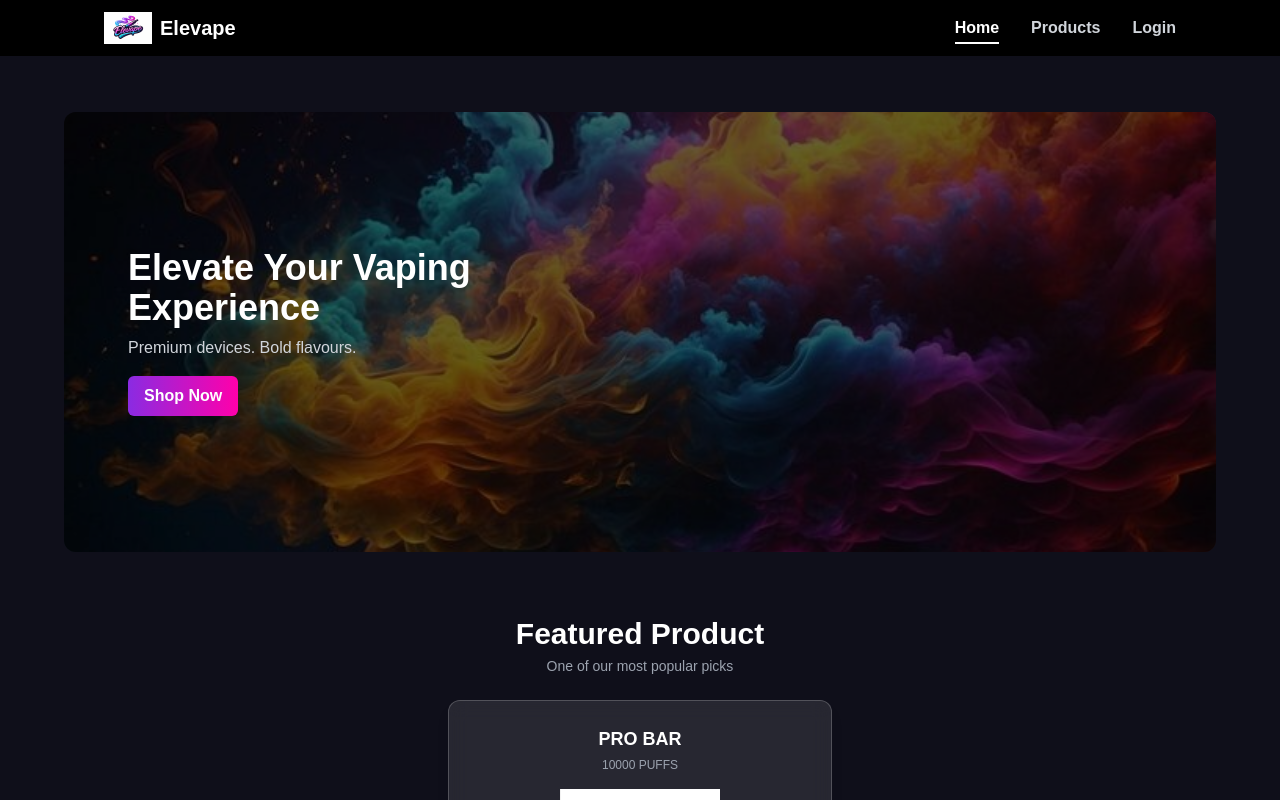
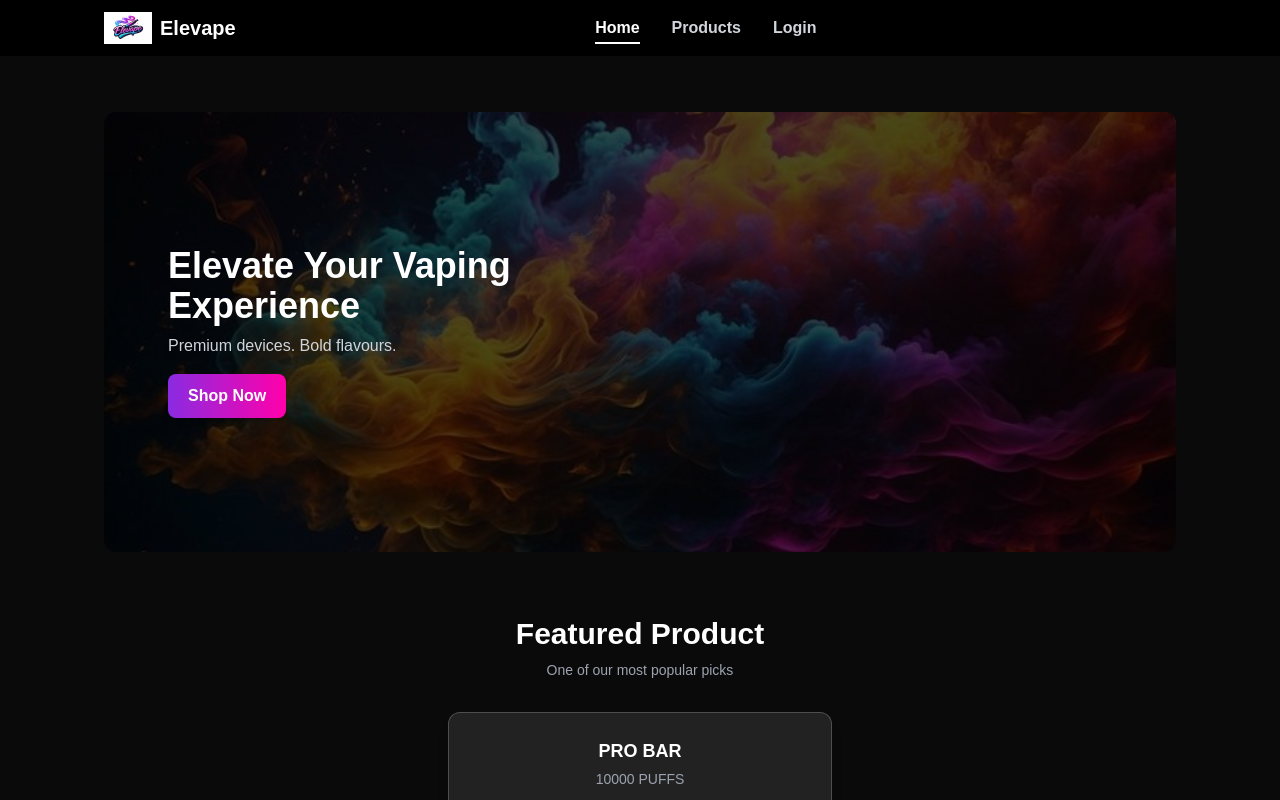
Before and after one commit to Limpaso-dev/ELEVAPE, a React (Vite) app in the folder frontend/: page / in a window 1280 px wide. Both pictures are taken after a click on the button "Yes". Shown: the top 800 px of the page. Built offline with nearby package versions, Linux system fonts and the light colour scheme; no server answers.

Commit message:
feat: add persistent cart icon with badge and enable back button on products page

```diff
--- a/frontend/package.json
+++ b/frontend/package.json
@@ -12,6 +12,7 @@
   "dependencies": {
     "axios": "^1.14.0",
     "framer-motion": "^12.38.0",
+    "lucide-react": "^1.8.0",
     "react": "^19.2.4",
     "react-dom": "^19.2.4",
     "react-router-dom": "^7.14.0"
--- /dev/null
+++ b/frontend/src/components/BackButton.jsx
@@ -0,0 +1,23 @@
+import { useNavigate } from "react-router-dom";
+import { ArrowLeft } from "lucide-react";
+
+export default function BackButton({ label = "Back" }) {
+  const navigate = useNavigate();
+
+  return (
+    <button
+      onClick={() => {
+        if (window.history.length > 1) navigate(-1);
+        else navigate("/");
+      }}
+      className="flex items-center gap-2 text-sm sm:text-base px-3 py-1.5 rounded-md
+                 bg-white/5 hover:bg-white/10
+                 text-gray-400 hover:text-white
+                 transition-all duration-200
+                 hover:translate-x-1 active:scale-95"
+    >
+      <ArrowLeft size={18} />
+      {label}
+    </button>
+  );
+}
--- a/frontend/src/components/MainLayout.jsx
+++ b/frontend/src/components/MainLayout.jsx
@@ -1,17 +1,44 @@
-import { Outlet } from "react-router-dom";
+import { Outlet, useLocation } from "react-router-dom";
 import Navbar from "../components/Navbar";
 import Footer from "../components/Footer";
+import BackButton from "../components/BackButton";
 
 export default function MainLayout() {
+  const location = useLocation();
+
+  // 🔥 Pages where back button makes sense
+  const showBackButton = [
+    "/cart",
+    "/products",
+    "/checkout",
+    "/orders",
+    "/login",
+    "/register",
+    "/forgot-password",
+  ].includes(location.pathname);
+
   return (
-    <div className="flex flex-col min-h-screen bg-dark text-white">
+    <div className="flex flex-col min-h-screen bg-[#0a0a0a] text-white">
 
       {/* NAVBAR */}
       <Navbar />
 
       {/* MAIN CONTENT */}
-      <main className="flex-grow pt-28 px-6 md:px-16 max-w-7xl mx-auto w-full">
-        <Outlet />
+      <main className="flex-grow pt-24 sm:pt-28">
+
+        {/* GLOBAL CONTAINER */}
+        <div className="max-w-6xl mx-auto px-4 sm:px-6 md:px-10 w-full">
+
+          {/* 🔙 BACK BUTTON (CONDITIONAL) */}
+          {showBackButton && (
+            <div className="mb-4">
+              <BackButton />
+            </div>
+          )}
+
+          <Outlet />
+        </div>
+
       </main>
 
       {/* FOOTER */}
--- a/frontend/src/pages/Cart.jsx
+++ b/frontend/src/pages/Cart.jsx
@@ -2,6 +2,7 @@ import { useCart } from "../context/CartContext";
 import { useNavigate } from "react-router-dom";
 import { useEffect } from "react";
 import { BASE_URL } from "../services/api";
+import BackButton from "../components/BackButton";
 
 export default function Cart() {
   const {
--- a/frontend/src/pages/Checkout.jsx
+++ b/frontend/src/pages/Checkout.jsx
@@ -1,6 +1,7 @@
 import { useState } from "react";
 import { useCart } from "../context/CartContext";
 import { API } from "../services/api";
+import BackButton from "../components/BackButton";
 
 export default function Checkout() {
   const { cart } = useCart();
--- a/frontend/src/pages/Home.jsx
+++ b/frontend/src/pages/Home.jsx
@@ -3,34 +3,34 @@ import { motion } from "framer-motion";
 
 export default function Home() {
   return (
-    <div className="w-full space-y-12 md:space-y-16">
+    <div className="w-full bg-[#0a0a0a] text-white space-y-12 md:space-y-16">
 
       {/* ================= HERO ================= */}
-      <section className="relative w-full h-[28vh] sm:h-[35vh] md:h-[45vh] lg:h-[55vh] overflow-hidden rounded-xl">
+      <section className="relative w-full h-[48vh] sm:h-[35vh] md:h-[45vh] lg:h-[55vh] overflow-hidden rounded-xl">
         <img
           src="/images/hero.jpeg"
           alt="hero"
           className="w-full h-full object-cover"
         />
 
-        <div className="absolute inset-0 bg-black/60 flex items-center">
+        <div className="absolute inset-0 bg-black/70 flex items-center">
           <div className="w-full px-4 sm:px-6 md:px-10 lg:px-16">
             <motion.div
               initial={{ opacity: 0, y: 30 }}
               animate={{ opacity: 1, y: 0 }}
               transition={{ duration: 0.6 }}
-              className="text-white max-w-xs sm:max-w-sm md:max-w-md"
+              className="max-w-xs sm:max-w-sm md:max-w-md"
             >
               <h1 className="text-lg sm:text-2xl md:text-4xl font-bold leading-tight">
                 Elevate Your Vaping Experience
               </h1>
 
-              <p className="mt-2 text-xs sm:text-sm md:text-base text-gray-300">
+              <p className="mt-2 text-sm md:text-base text-gray-300">
                 Premium devices. Bold flavours.
               </p>
 
               <Link to="/products">
-                <button className="mt-4 bg-gradient-to-r from-primary to-secondary px-4 py-2 rounded-md text-xs sm:text-sm md:text-base font-semibold hover:opacity-90 transition">
+                <button className="mt-4 bg-gradient-to-r from-primary to-secondary px-5 py-2.5 rounded-lg text-sm md:text-base font-semibold shadow-md hover:scale-105 transition">
                   Shop Now
                 </button>
               </Link>
@@ -40,38 +40,38 @@ export default function Home() {
       </section>
 
       {/* ================= FEATURED PRODUCT ================= */}
-      <section className="text-center px-2 sm:px-4">
-        <h2 className="text-lg sm:text-2xl md:text-3xl font-bold">
+      <section className="text-center px-4 sm:px-6 md:px-10 max-w-6xl mx-auto">
+        <h2 className="text-xl sm:text-2xl md:text-3xl font-bold">
           Featured Product
         </h2>
 
-        <p className="text-gray-400 text-xs sm:text-sm mt-1">
+        <p className="text-gray-400 text-sm mt-2">
           One of our most popular picks
         </p>
 
-        <div className="mt-6 flex justify-center">
-          <div className="glass border border-white/10 rounded-xl px-4 sm:px-6 md:px-8 py-6 w-full max-w-xs sm:max-w-sm flex flex-col items-center text-center shadow-lg hover:shadow-xl transition">
+        <div className="mt-8 flex justify-center">
+          <div className="glass border border-white/10 rounded-xl px-5 sm:px-6 md:px-8 py-6 w-full max-w-sm flex flex-col items-center text-center shadow-lg hover:shadow-2xl hover:-translate-y-1 transition">
 
-            <h3 className="text-base sm:text-lg font-semibold text-white">
+            <h3 className="text-base sm:text-lg font-semibold">
               PRO BAR
             </h3>
 
-            <p className="text-gray-400 text-xs mt-1">
+            <p className="text-gray-400 text-sm mt-1">
               10000 PUFFS
             </p>
 
             <img
               src="/images/PRO BAR.png"
               alt="PRO BAR"
-              className="mt-4 w-[90px] sm:w-[120px] md:w-[160px] object-contain"
+              className="mt-5 w-[120px] sm:w-[150px] md:w-[180px] object-contain"
             />
 
-            <p className="text-gray-400 text-xs sm:text-sm mt-3 leading-relaxed px-1">
+            <p className="text-gray-400 text-sm mt-4 leading-relaxed">
               Smooth, long-lasting vape with consistent flavour performance.
             </p>
 
             <Link to="/products">
-              <button className="mt-4 bg-gradient-to-r from-primary to-secondary px-4 py-2 rounded-md text-xs sm:text-sm font-semibold hover:opacity-90 transition">
+              <button className="mt-5 bg-gradient-to-r from-primary to-secondary px-5 py-2.5 rounded-lg text-sm font-semibold hover:scale-105 transition">
                 View Products
               </button>
             </Link>
@@ -80,12 +80,12 @@ export default function Home() {
       </section>
 
       {/* ================= ABOUT ================= */}
-      <section className="text-center px-2 sm:px-4 pb-6 sm:pb-10 md:pb-12">
-        <h2 className="text-lg sm:text-2xl md:text-3xl font-bold">
-          Elevape Australia — Premium Vaping
+      <section className="text-center px-4 sm:px-6 md:px-10 pb-10 md:pb-14 max-w-4xl mx-auto">
+        <h2 className="text-xl sm:text-2xl md:text-3xl font-bold">
+          Elevape — Premium Vaping
         </h2>
 
-        <p className="mt-4 text-gray-400 max-w-xs sm:max-w-md md:max-w-xl mx-auto text-xs sm:text-sm md:text-base leading-relaxed">
+        <p className="mt-4 text-gray-400 text-sm sm:text-base leading-relaxed">
           Elevape offers high-quality vaping devices built for performance and
           bold flavour experiences. Whether you're new or experienced, enjoy
           smooth blends and a seamless shopping experience.
--- a/frontend/src/pages/Login.jsx
+++ b/frontend/src/pages/Login.jsx
@@ -1,6 +1,7 @@
 import { useState } from "react";
 import { useNavigate } from "react-router-dom";
 import { API } from "../services/api";
+import BackButton from "../components/BackButton";
 
 function Login() {
   const [form, setForm] = useState({});
--- a/frontend/src/pages/MyOrders.jsx
+++ b/frontend/src/pages/MyOrders.jsx
@@ -1,5 +1,6 @@
 import { useEffect, useState } from "react";
 import API from "../services/api";
+import BackButton from "../components/BackButton";
 
 export default function MyOrders() {
   const [orders, setOrders] = useState([]);
--- a/frontend/src/pages/Products.jsx
+++ b/frontend/src/pages/Products.jsx
@@ -2,6 +2,7 @@ import { useEffect, useState } from "react";
 import { useNavigate } from "react-router-dom";
 import { useCart } from "../context/CartContext";
 import { API, BASE_URL } from "../services/api";
+import BackButton from "../components/BackButton";
 
 export default function Products() {
   const [products, setProducts] = useState([]);
--- a/frontend/src/pages/Register.jsx
+++ b/frontend/src/pages/Register.jsx
@@ -1,6 +1,7 @@
 import { useState } from "react";
 import { useNavigate } from "react-router-dom";
 import API from "../services/api";
+import BackButton from "../components/BackButton";
 
 function Register() {
   const [form, setForm] = useState({
--- a/frontend/src/pages/ResetPassword.jsx
+++ b/frontend/src/pages/ResetPassword.jsx
@@ -1,6 +1,7 @@
 import { useState } from "react";
 import { useParams, useNavigate } from "react-router-dom";
 import API from "../services/api";
+import BackButton from "../components/BackButton";
 
 export default function ResetPassword() {
   const { token } = useParams();
```
Also changed, not shown: frontend/src/components/Navbar.jsx (+26 -12 lines), 1 other file (tests, documents, lock files or other folders).
